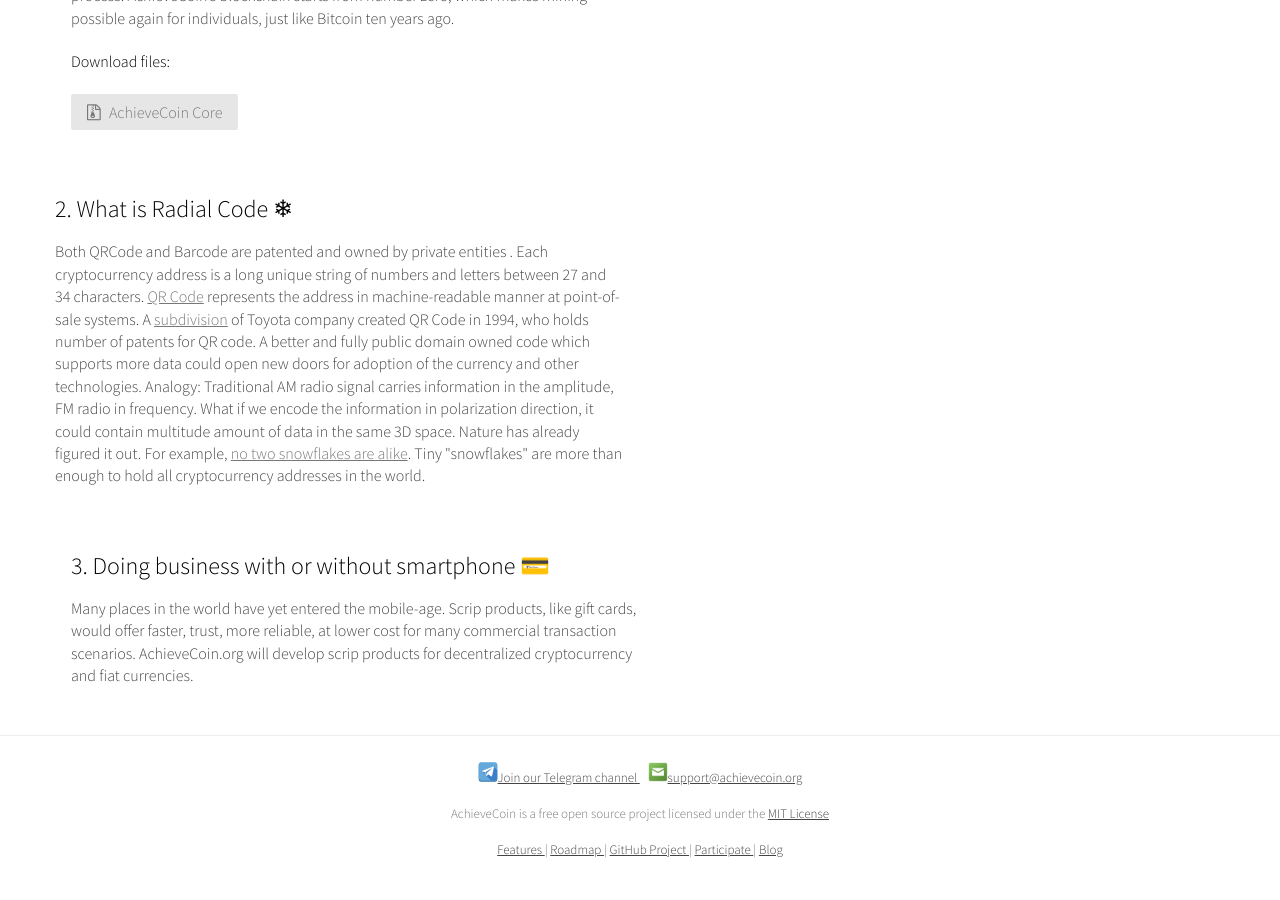
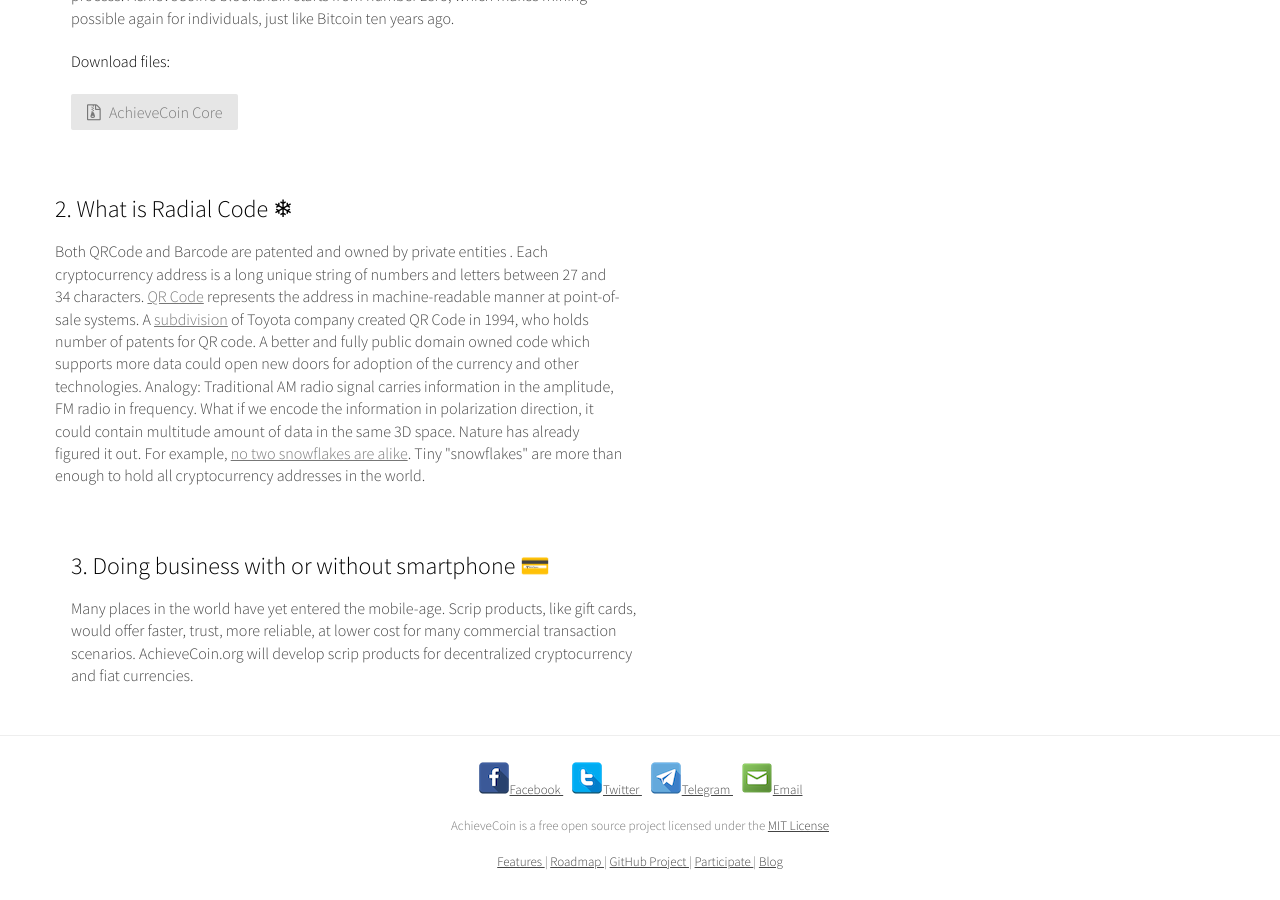
Before and after one commit to blackdataca/My-Radio-App, a Jekyll site: the page built from index.html, in a window 1280 px wide and 900 px high, scrolled down 1358 px. Built offline with Jekyll 4.4.1, drawn with Linux system fonts in a browser that asks for light colours; nearby versions of some CDN libraries.

Commit message:
added facebook and twitter buttons

```diff
--- a/_includes/gh-buttons.html
+++ b/_includes/gh-buttons.html
@@ -1,10 +1,18 @@
 <div class="gh-btns">
 
   <a href="https://t.me/achievecoin">
-    <img src="/images/if_telegram_328074.png">Join our Telegram channel
+    <img src="/images/if_facebook_328029.png">Facebook
   </a>
-&nbsp;&nbsp;
+  &nbsp;&nbsp;
+  <a href="https://t.me/achievecoin">
+    <img src="/images/if_twitter_letter_328078.png">Twitter
+  </a>
+  &nbsp;&nbsp;
+  <a href="https://t.me/achievecoin">
+    <img src="/images/if_telegram_328074.png">Telegram
+  </a>
+  &nbsp;&nbsp;
   <a href="mailto:support@achievecoin.org?subject=Support%20From%20Website">
-    <img src="/images/email-icon_20x20.png">support@achievecoin.org
+    <img src="/images/email.png">Email
   </a>
 </div>
```
Also changed, not shown: images/email.png (added), images/if_facebook_328029.png (added), images/if_telegram_328074.png, images/if_twitter_letter_328078.png (added).
